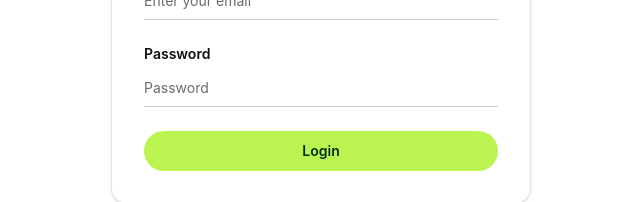
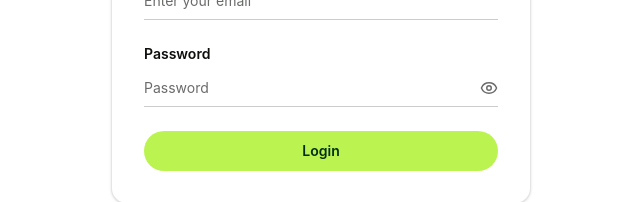
Before and after one commit to NirojShah/dynamic-form-ui, a React (Vite) app: page /login in a window 1280 px wide. Shown: the part 382-584 px from the top of the page, without its empty margins (319-959 px from the left). Built offline with nearby package versions, Linux system fonts and the light colour scheme; no server answers.

Commit message:
checking the type as well.

```diff
--- a/src/component/common/Input.jsx
+++ b/src/component/common/Input.jsx
@@ -1,4 +1,5 @@
-import React from "react";
+import React, { useState } from "react";
+import { Eye, EyeOff } from "lucide-react";
 
 const Input = ({
   label,
@@ -15,6 +16,10 @@ const Input = ({
   className = "",
   inputClassName = "",
 }) => {
+  const [showPassword, setShowPassword] = useState(false);
+
+  const isPassword = type === "password";
+
   return (
     <div className={`w-full font-['Inter',sans-serif] ${className}`}>
       {label && (
@@ -37,15 +42,26 @@ const Input = ({
         <input
           id={name}
           name={name}
-                    type={type}
+          type={isPassword ? (showPassword ? "text" : "password") : type}
           value={value}
           onChange={onChange}
           placeholder={placeholder}
           required={required}
           disabled={disabled}
-                    className={`w-full bg-transparent py-2 text-sm text-[#0E0F0C] placeholder:text-[#6A6C6A] outline-none disabled:cursor-not-allowed disabled:opacity-50 ${error ? "border-[#A8200D]" : ""
+          className={`w-full bg-transparent py-2 text-sm text-[#0E0F0C] placeholder:text-[#6A6C6A] outline-none disabled:cursor-not-allowed disabled:opacity-50 ${
+            error ? "border-[#A8200D]" : ""
           } ${inputClassName}`}
         />
+
+        {isPassword && (
+          <button
+            type="button"
+            onClick={() => setShowPassword(!showPassword)}
+            className="text-[#6A6C6A] hover:text-black"
+          >
+            {showPassword ? <EyeOff size={18} /> : <Eye size={18} />}
+          </button>
+        )}
       </div>
 
       {error && <p className="mt-2 text-xs text-[#A8200D]">{error}</p>}
```
Lines whose indentation alone changed are shown as unchanged.
